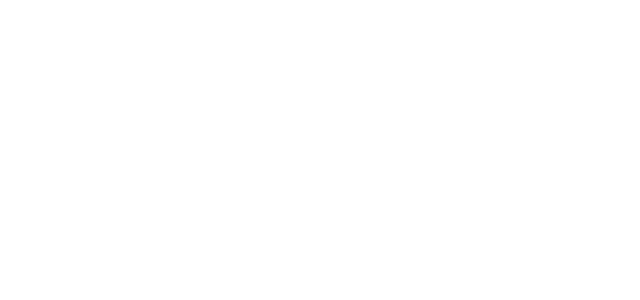
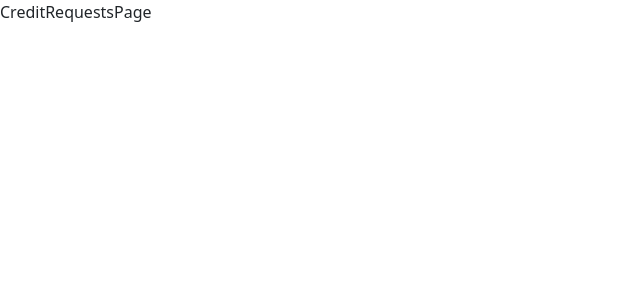
Before and after one commit to 1milos/Treci_domaci, a React (Create React App) app: page / in a window 1280 px wide. Shown: the top 300 px of the page, without its empty margins (0-640 px from the left). Built offline with nearby package versions, Linux system fonts and the light colour scheme.

Commit message:
Napravljeno rutiranje na aplikaciji

```diff
--- a/src/App.js
+++ b/src/App.js
@@ -1,9 +1,14 @@
+import './App.css';
+import 'bootstrap/dist/css/bootstrap.min.css'
+import { BrowserRouter, Route, Routes } from 'react-router-dom';
+import { useState } from 'react';
+import { UserContext } from './context';
+import CreditRequestsPage from './pages/CreditRequestsPage';
 import axios from "axios";
-import 'bootstrap/dist/css/bootstrap.min.css';
-import { useState } from 'react';
-import { BrowserRouter } from 'react-router-dom';
-import './App.css';
-import { UserContext } from './context';
+import ClientsPage from './pages/ClientsPage';
+import CreditsPage from './pages/CreditsPage';
+import LoginPage from './pages/LoginPage';
+import CreateRequestPage from './pages/CreateRequestPage';
 
 axios.defaults.baseURL = 'http://localhost:8000/api'
 function App() {
@@ -17,6 +22,21 @@ function App() {
           setUser
         }}
       >
+        <Routes>
+          <Route path='/' element={<CreditRequestsPage />} />
+          <Route path='/clients' element={<ClientsPage />} />
+          <Route path='/credits' element={<CreditsPage />} />
+          {
+            !user && (
+              <Route path='/login' element={<LoginPage />} />
+            )
+          }
+          {
+            user && (
+              <Route path='/create-request' element={<CreateRequestPage />} />
+            )
+          }
+        </Routes>
       </UserContext.Provider>
     </BrowserRouter>
   );
--- /dev/null
+++ b/src/pages/ClientsPage.jsx
@@ -0,0 +1,8 @@
+
+import React from 'react'
+
+export default function ClientsPage() {
+    return (
+        <div>ClientsPage</div>
+    )
+}
--- /dev/null
+++ b/src/pages/CreateRequestPage.jsx
@@ -0,0 +1,7 @@
+import React from 'react'
+
+export default function CreateRequestPage() {
+    return (
+        <div>CreateRequestPage</div>
+    )
+}
--- /dev/null
+++ b/src/pages/CreditRequestsPage.jsx
@@ -0,0 +1,7 @@
+import React from 'react'
+
+export default function CreditRequestsPage() {
+    return (
+        <div>CreditRequestsPage</div>
+    )
+}
--- /dev/null
+++ b/src/pages/CreditsPage.jsx
@@ -0,0 +1,7 @@
+import React from 'react'
+
+export default function CreditsPage() {
+    return (
+        <div>CreditsPage</div>
+    )
+}
--- /dev/null
+++ b/src/pages/LoginPage.jsx
@@ -0,0 +1,7 @@
+import React from 'react'
+
+export default function LoginPage() {
+    return (
+        <div>LoginPage</div>
+    )
+}
```
